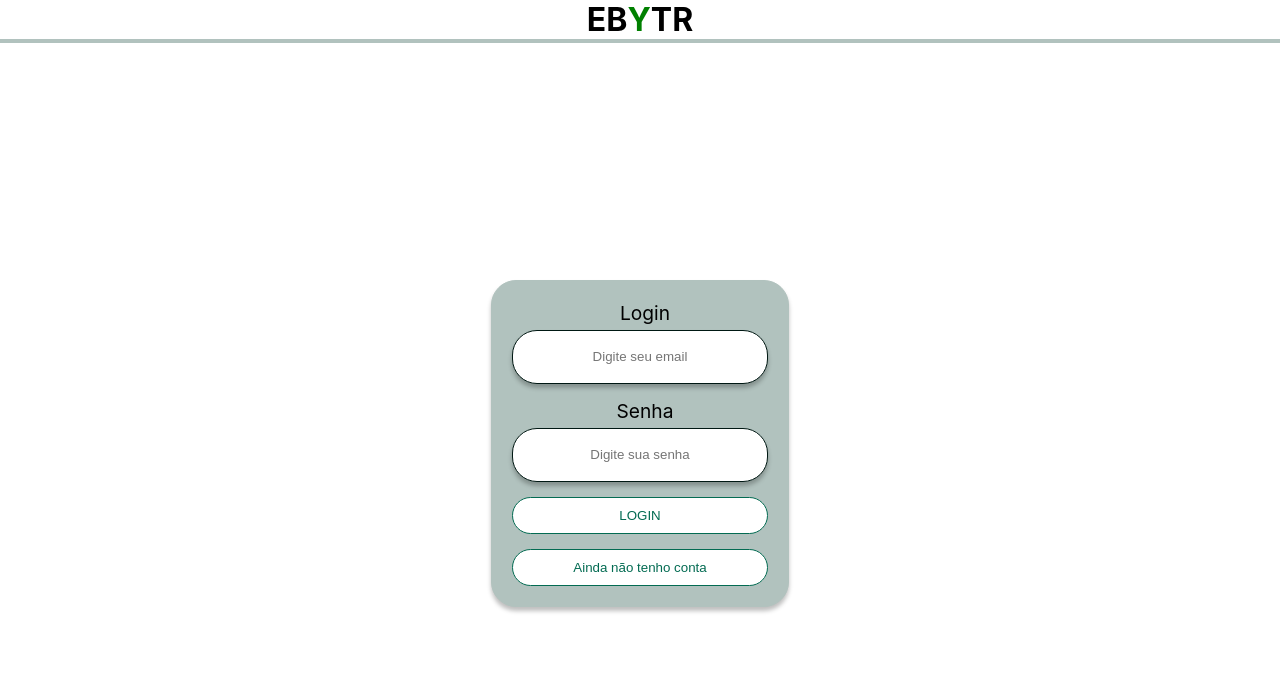
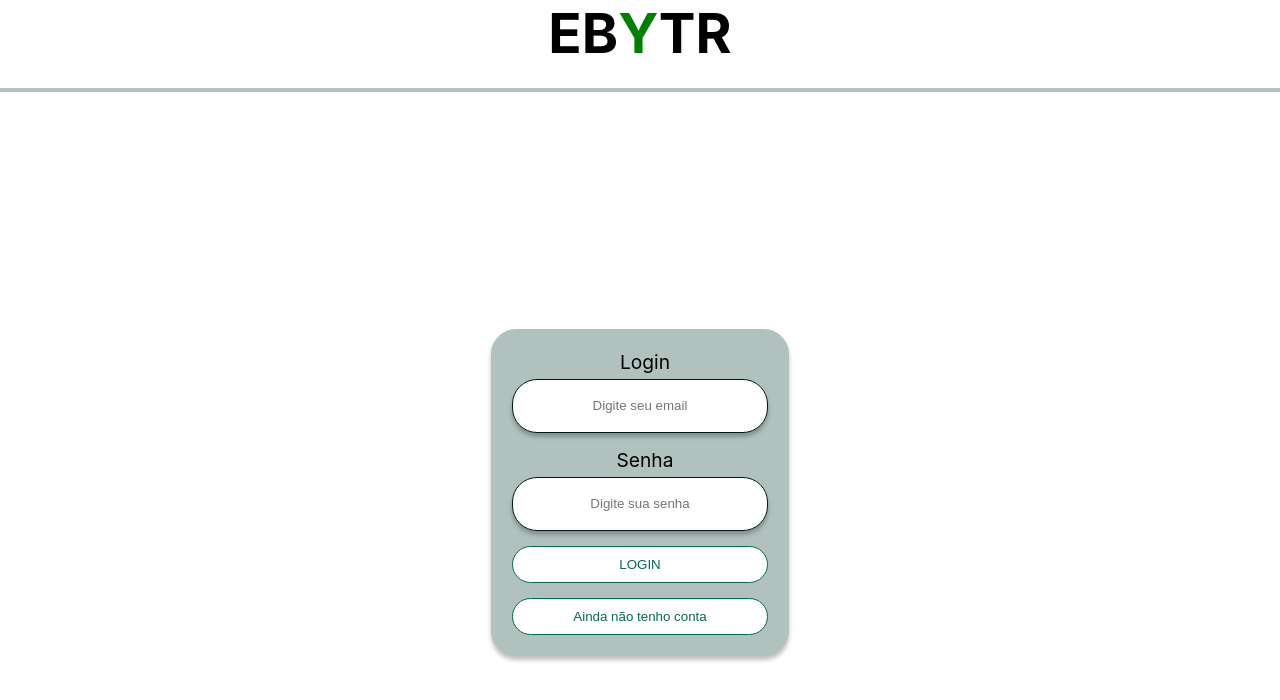
Before and after one commit to frediwilkens/Ebytr-Tasks-Manager, a React (Create React App) app in the folder app/frontend/: page /login in a window 1280 px wide. Shown: the top 700 px of the page. Built offline with nearby package versions, Linux system fonts and the light colour scheme; no server answers.

Commit message:
style: bigger header

```diff
--- a/app/frontend/src/components/Header/Header.js
+++ b/app/frontend/src/components/Header/Header.js
@@ -7,19 +7,21 @@ const Header = ({ user = '', }) => (
     className='header-container'
   >
     { (user === '') ? (
-      <>
+      <div className='title-container'>
         <span>EB</span>
         <span className='title-middle-letter'>Y</span>
         <span>TR</span>
-      </>
+      </div>
     ) : (
       <>
-        <>
+        <div className='title-container'>
           <span>EB</span>
           <span className='title-middle-letter'>Y</span>
           <span>TR</span>
-        </>
-        <span className='user-title'>{user}</span>
+        </div>
+        <div className='user-container'>
+          <span className='user-title'>{user}</span>
+        </div>
       </>
     )}
   </header>
--- a/app/frontend/src/components/Header/styles.css
+++ b/app/frontend/src/components/Header/styles.css
@@ -2,8 +2,9 @@
   border-bottom: 4px solid #b1c2be;
   color: #000;
   display: flex;
-  font-size: xx-large;
+  font-size: 55px;
   font-weight: bold;
+  height: 11vh;
   justify-content: center;
 }
 
```
